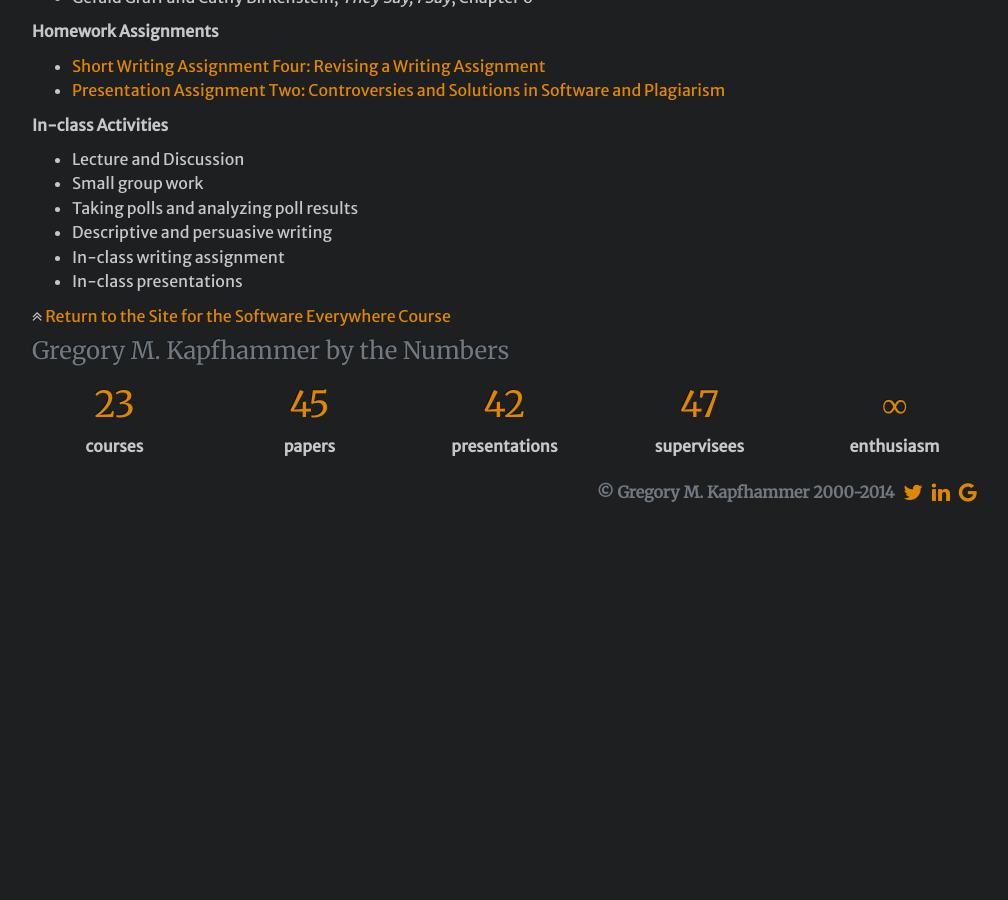
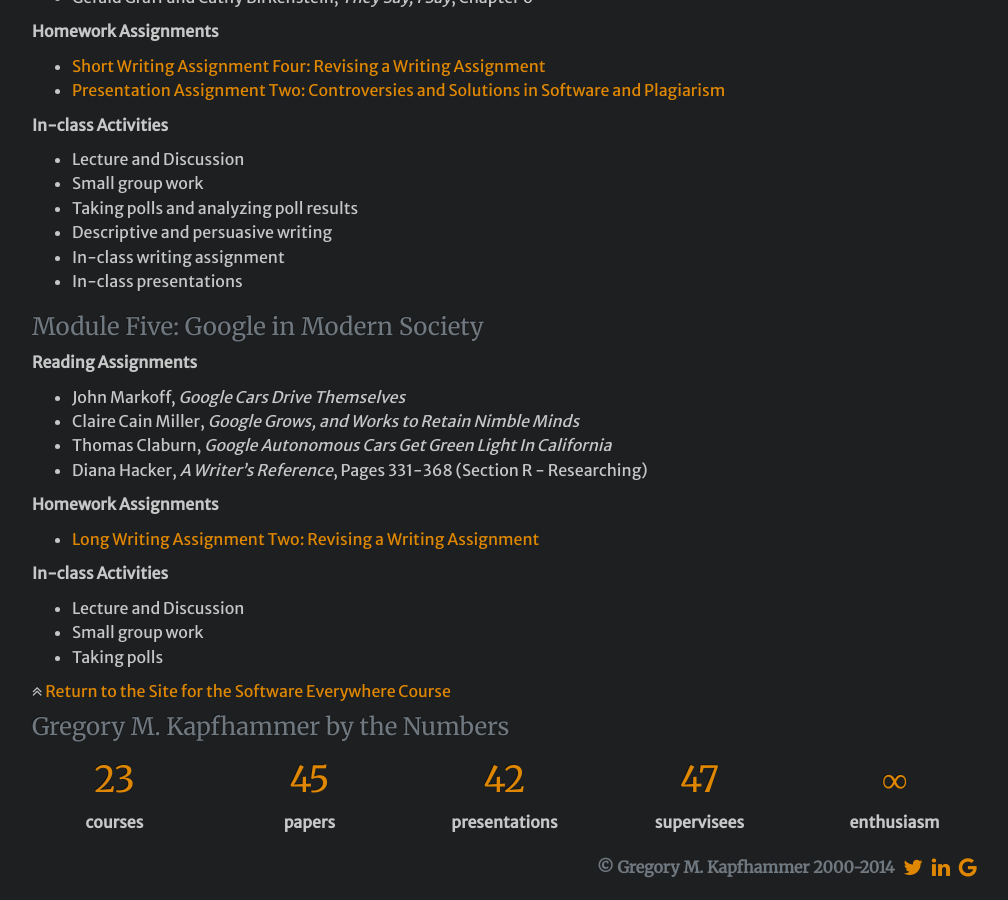
Before and after one commit to geerc/www, a Jekyll site: the page built from gkapfham/teaching/fs101F2013/schedule.md, in a window 1280 px wide and 900 px high, scrolled down 2079 px. Shown: the whole window, without its empty margins (233-1241 px from the left). Built offline with Jekyll 4.4.1, drawn with Linux system fonts in a browser that asks for light colours; nearby versions of some CDN libraries; Markdown is read by kramdown in place of the engine named in the settings; comment, search, counter and statistics services are not loaded; before the commit the page ends 2604 px from its top, so only the background shows below that.

Commit message:
Adding in the final listing items for the fs 101 course schedule.

```diff
--- a/gkapfham/teaching/fs101F2013/schedule.md
+++ b/gkapfham/teaching/fs101F2013/schedule.md
@@ -115,3 +115,22 @@ backup: ../../../
 - Descriptive and persuasive writing
 - In-class writing assignment
 - In-class presentations
+
+### Module Five: Google in Modern Society
+
+**Reading Assignments**
+
+- John Markoff, <em>Google Cars Drive Themselves</em>
+- Claire Cain Miller, <em>Google Grows, and Works to Retain Nimble Minds</em>
+- Thomas Claburn, <em>Google Autonomous Cars Get Green Light In California</em>
+- Diana Hacker, <em>A Writer's Reference</em>, Pages 331-368 (Section R - Researching)
+
+**Homework Assignments**
+
+- [Long Writing Assignment Two: Revising a Writing Assignment]({{site.baseurl}}teaching/fs101F2013/provide/homework/hw8/fs101F2013-homework8.pdf)
+
+**In-class Activities**
+
+- Lecture and Discussion
+- Small group work
+- Taking polls
```
